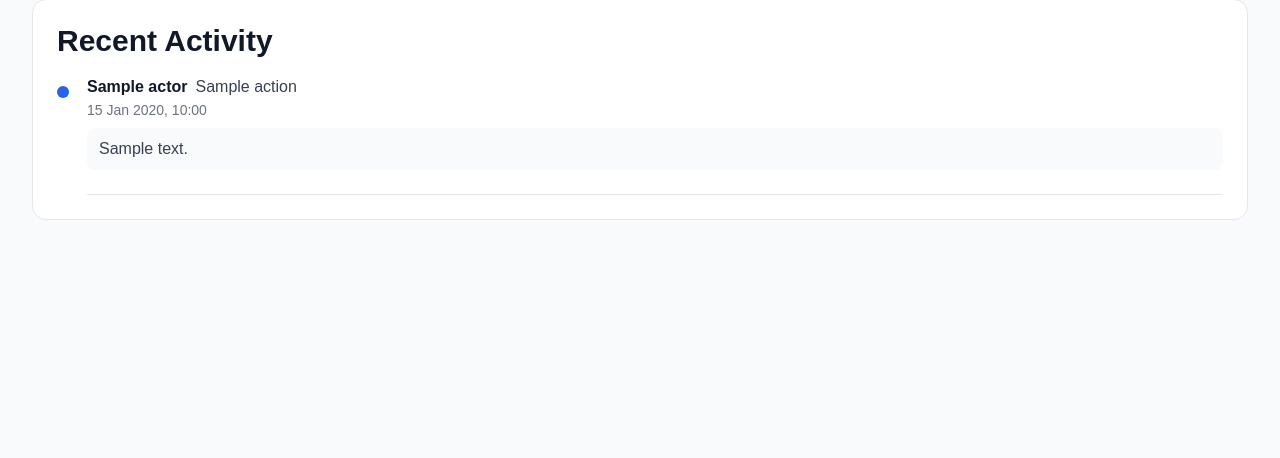
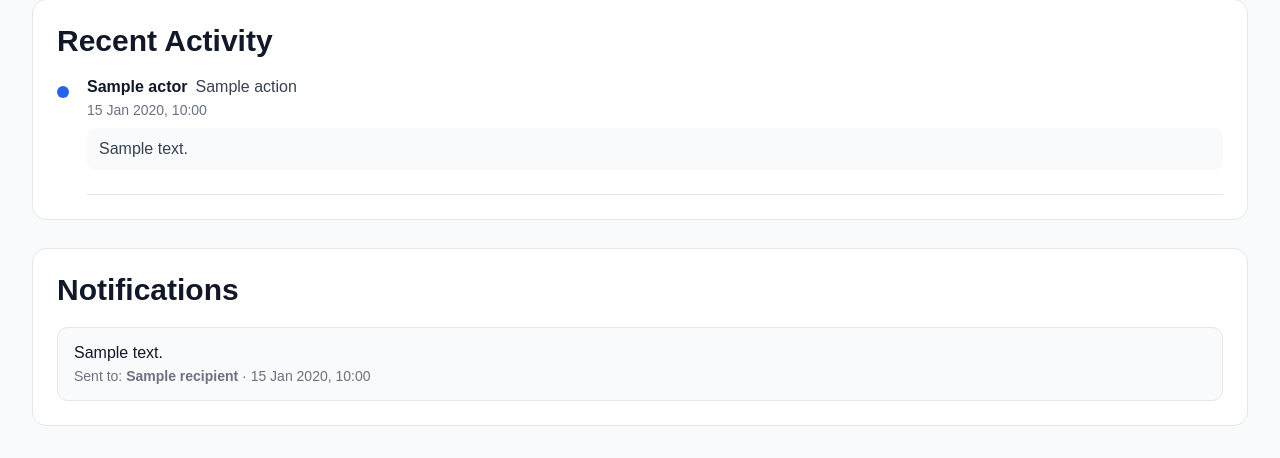
Before and after one commit to aneto-dev/opsflow, a Django app: template workflows/templates/workflows/run_detail.html in a window 1280 px wide. Shown: the part 1216-1674 px from the top of the page. Before the commit the page ends 1436 px from the top, so only its background shows below. Run offline with Django 5.2, Linux system fonts and the light colour scheme; the template is opened without the code that fills it: most values are stand-ins (such as "Sample title", 1, 10 or a date in 2020).

Commit message:
feat: add workflow notification system

```diff
--- a/workflows/static/workflows/workflows.css
+++ b/workflows/static/workflows/workflows.css
@@ -319,3 +319,27 @@ table th {
     border-radius: 8px;
     color: #374151;
 }
+
+.notification-list {
+    display: flex;
+    flex-direction: column;
+    gap: 16px;
+}
+
+.notification-item {
+    padding: 16px;
+    border-radius: 10px;
+    background: #f9fafb;
+    border: 1px solid #e5e7eb;
+}
+
+.notification-message {
+    font-weight: 500;
+    color: #111827;
+    margin-bottom: 6px;
+}
+
+.notification-meta {
+    font-size: 14px;
+    color: #6b7280;
+}
--- /dev/null
+++ b/workflows/templates/workflows/_notifications.html
@@ -0,0 +1,40 @@
+<div class="card">
+
+    <div class="section-header">
+        <h2>Notifications</h2>
+    </div>
+
+    <div class="notification-list">
+
+        {% for notification in notifications %}
+
+            <div class="notification-item">
+
+                <div class="notification-message">
+                    {{ notification.message }}
+                </div>
+
+                <div class="notification-meta">
+
+                    Sent to:
+                    <strong>{{ notification.recipient }}</strong>
+
+                    ·
+
+                    {{ notification.created_at|date:"d M Y, H:i" }}
+
+                </div>
+
+            </div>
+
+        {% empty %}
+
+            <div class="empty-state">
+                No notifications generated yet.
+            </div>
+
+        {% endfor %}
+
+    </div>
+
+</div>
--- a/workflows/templates/workflows/run_detail.html
+++ b/workflows/templates/workflows/run_detail.html
@@ -31,6 +31,7 @@
         {% include "workflows/_decision_history.html" %}
 
         {% include "workflows/_activity_feed.html" %}
+        {% include "workflows/_notifications.html" %}
     </div>
 
 </body>
```
Also changed, not shown: workflows/models.py (+26 -0 lines), workflows/notifications.py (added, +17 -0 lines), workflows/services.py (+8 -0 lines), workflows/migrations/0006_workflownotification.py (added).
